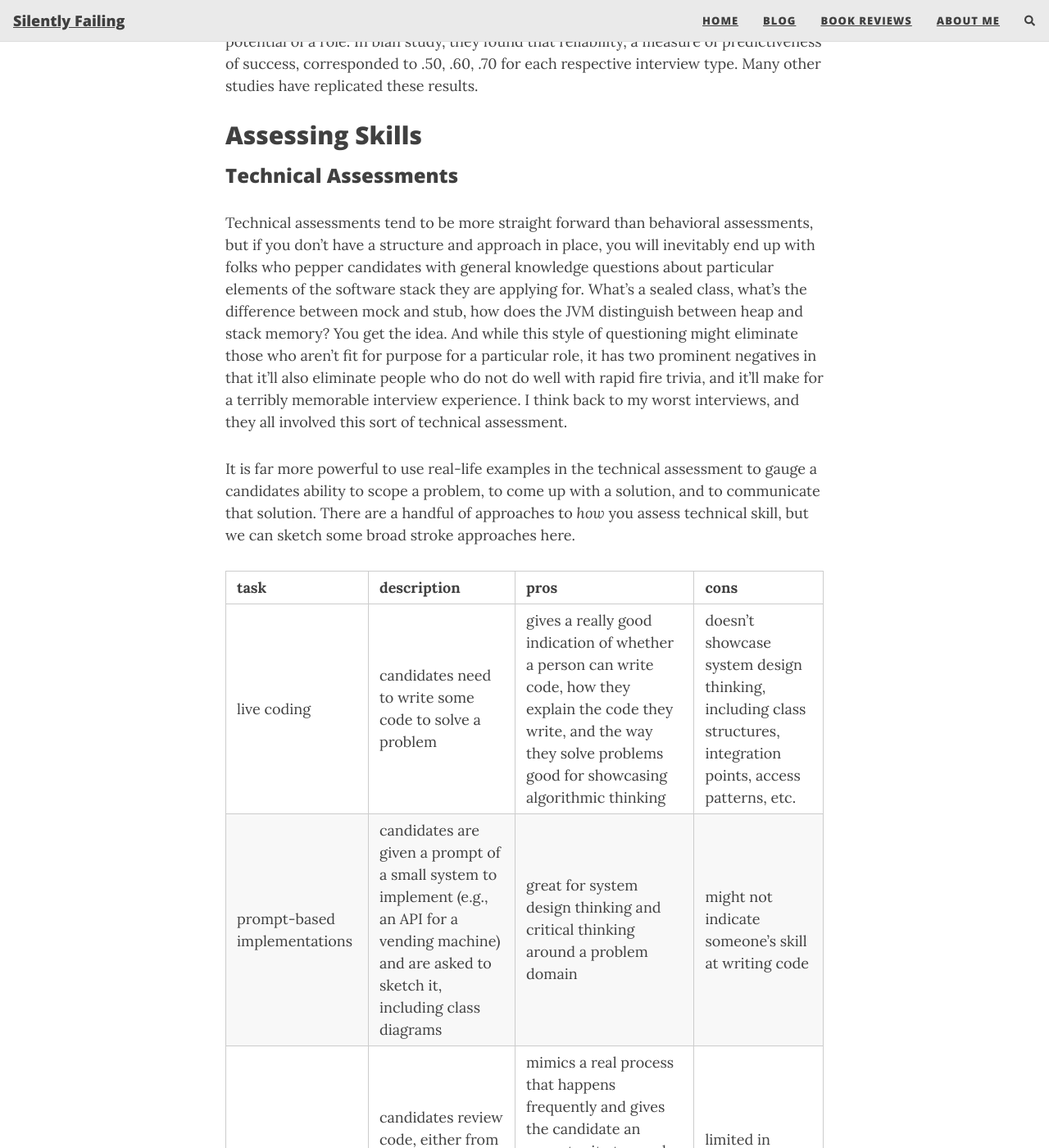
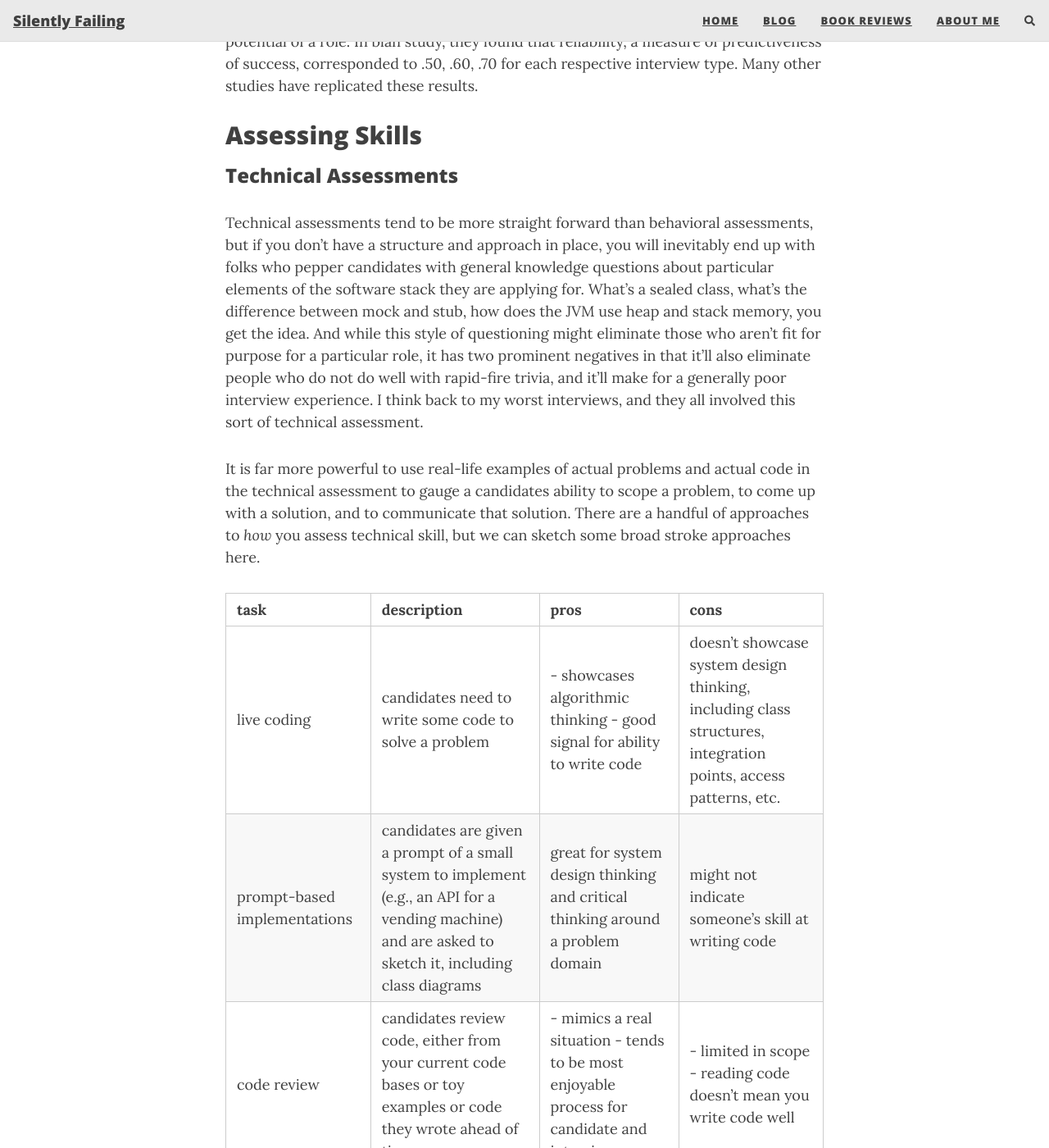
Before and after one commit to mmcintyre1/silently-failing, a Jekyll site: the page built from _posts/blog/2022-07-27-on-interviewing.md, in a window 1280 px wide and 1400 px high, scrolled down 4907 px. Shown: the whole window at 82% size. Built offline with Jekyll 4.4.1, drawn with Linux system fonts in a browser that asks for light colours; nearby versions of some CDN libraries; comment, search, counter and statistics services are not loaded; some of the changed text lies outside the part shown.

Commit message:
reworked technical assessment section

```diff
--- a/_posts/blog/2022-07-27-on-interviewing.md
+++ b/_posts/blog/2022-07-27-on-interviewing.md
@@ -17,7 +18,7 @@ date: 2022-07-27 12:00:00 -0500
 - [What's The Point?](#whats-the-point)
 - [Assessing Behavior And Competencies](#assessing-behavior-and-competencies)
   - [The Noise And The Bias](#the-noise-and-the-bias)
-  - [The Research](#the-research)
+  - [Types Of Interviews](#types-of-interviews)
 - [Assessing Skills](#assessing-skills)
   - [Technical Assessments](#technical-assessments)
   - [Other Skills Assessments](#other-skills-assessments)
@@ -70,7 +71,7 @@ Here are some biases you might typically fall into during an interview:
 
 Bias, a systematic skew in one direction or another, is just one side of the errors in judgement coin[^fn2]. The other side is noise, or random scatter. Add this to the interview mix, and you have a recipe for the decisions we make in the candidates we hire having exceptionally low predictive power; essentially only slightly better than a coin flip. We could all save a bit of time and just flip the coin. Let's take a look at what the research says about how to increase the predictive power of our judgments.
 
-### The Research
+### Types Of Interviews
 Despite the potential presence of bias and noise, not all interview types are created the same. Most research classifies interview approaches into three broad categories, coinciding with a spectrum of less to more structure structure and informal to behavioral questions.
 
 The most informal type of interview and the structure most frequently used is a **convential unstructured interview**, where the interviewer and interviewee engage in a type of informal dialogue, where questions follow the course of conversation and the interviewer typically doesn't bring a script of questions to ask.
@@ -83,24 +84,29 @@ In increasing the structure of the interview corresponds to increasing reliabili
 
 ## Assessing Skills
 ### Technical Assessments
-Technical assessments tend to be more straight forward than behavioral assessments, but if you don't have a structure and approach in place, you will inevitably end up with folks who pepper candidates with general knowledge questions about particular elements of the software stack they are applying for. What's a sealed class, what's the difference between mock and stub, how does the JVM distinguish between heap and stack memory? You get the idea. And while this style of questioning might eliminate those who aren't fit for purpose for a particular role, it has two prominent negatives in that it'll also eliminate people who do not do well with rapid fire trivia, and it'll make for a terribly memorable interview experience. I think back to my worst interviews, and they all involved this sort of technical assessment.
+Technical assessments tend to be more straight forward than behavioral assessments, but if you don't have a structure and approach in place, you will inevitably end up with folks who pepper candidates with general knowledge questions about particular elements of the software stack they are applying for. What's a sealed class, what's the difference between mock and stub, how does the JVM use heap and stack memory, you get the idea. And while this style of questioning might eliminate those who aren't fit for purpose for a particular role, it has two prominent negatives in that it'll also eliminate people who do not do well with rapid-fire trivia, and it'll make for a generally poor interview experience. I think back to my worst interviews, and they all involved this sort of technical assessment.
 
-It is far more powerful to use real-life examples in the technical assessment to gauge a candidates ability to scope a problem, to come up with a solution, and to communicate that solution. There are a handful of approaches to _how_ you assess technical skill, but we can sketch some broad stroke approaches here.
+It is far more powerful to use real-life examples of actual problems and actual code in the technical assessment to gauge a candidates ability to scope a problem, to come up with a solution, and to communicate that solution. There are a handful of approaches to _how_ you assess technical skill, but we can sketch some broad stroke approaches here.
 
-| task                         | description                                                                                                                                            | pros                                                                                                                                                                                                                                                | cons                                                                                                           |
-|------------------------------|--------------------------------------------------------------------------------------------------------------------------------------------------------|-----------------------------------------------------------------------------------------------------------------------------------------------------------------------------------------------------------------------------------------------------|----------------------------------------------------------------------------------------------------------------|
-| live coding                  | candidates need to write some code to solve a problem                                                                                                  | gives a really good indication of whether a person can write code, how they explain the code they write, and the way they solve problems good for showcasing algorithmic thinking                                                                   | doesn't showcase system design thinking, including class structures, integration points, access patterns, etc. |
-| prompt-based implementations | candidates are given a prompt of a small system to implement (e.g., an API for a vending machine) and are asked to sketch it, including class diagrams | great for system design thinking and critical thinking around a problem domain                                                                                                                                                                      | might not indicate someone's skill at writing code                                                             |
-| code review                  | candidates review code, either from your current code bases or toy examples or code they wrote ahead of time                                           | mimics a real process that happens frequently and gives the candidate an opportunity to speak about optimizing code if using real code from internal code bases, gives a candidate the ability to see your code and what they might be working with | limited in scope reading code doesn't mean you write code well                                                 |
-| general knowledge questions  | questions about technical stack either listed on resume or what is expected to be worked with                                                          | easy to prepare                                                                                                                                                                                                                                     | too much noise and bias                                                                                        |
+| task                         | description                                                                                                                                            | pros                                                                                         | cons                                                                                                           |
+|------------------------------|--------------------------------------------------------------------------------------------------------------------------------------------------------|----------------------------------------------------------------------------------------------|----------------------------------------------------------------------------------------------------------------|
+| live coding                  | candidates need to write some code to solve a problem                                                                                                  | - showcases algorithmic thinking - good signal for ability to write code                     | doesn't showcase system design thinking, including class structures, integration points, access patterns, etc. |
+| prompt-based implementations | candidates are given a prompt of a small system to implement (e.g., an API for a vending machine) and are asked to sketch it, including class diagrams | great for system design thinking and critical thinking around a problem domain               | might not indicate someone's skill at writing code                                                             |
+| code review                  | candidates review code, either from your current code bases or toy examples or code they wrote ahead of time                                           | - mimics a real situation - tends to be most enjoyable process for candidate and interviewer | - limited in scope - reading code doesn't mean you write code well                                             |
+| general knowledge questions  | questions about technical stack either listed on resume or what is expected to be worked with                                                          | easy to prepare                                                                              | too much noise and bias                                                                                        |
 
 You might mix and match 1, 2, or 3, or run some A/B testing on approaches. #4 should be avoided generally, and I list it here solely to give that warning. An approach I've used in the past is to have a repository of options for code examples and prompts, and then for any particular opening we have all candidates go through the exact same process. This consistency is exceptionally important to reducing bias.
 
-Other concerns might be whether you circulate that prompt ahead of time, either as a suggestion (you'll be asked to implement an API during the interview) or specifically as a take-home assignment. I prefer the former, as a take-home assignment means someone can borrow an implementation and memorize it ahead of time. Live work, on the other hand, might exclude people who do not work well under pressure, but I'd rather miss out on one of those candidates rather than hire someone who just memorized one implementation. And with good interview coaching, you should be able to help out a candidate who doesn't work well under the pressure of a live session.
+I have found good success with toy examples of actual implementations rather than algorithmic puzzles. I'd rather a candidate implement a csv parser than code me up a red-black tree, but others might feel that the latter is a more reliable indicator of general cognitive ability. What sorts of problems you ask is completely up to you, but think about what exactly you want to be assessing and tailor the prompts to that.
+
+Other concerns might be whether you circulate that prompt ahead of time, either as a suggestion (e.g., you'll be asked to implement an API during the interview) or specifically as a take-home assignment. I prefer the former, as a take-home assignment means someone can borrow an implementation and memorize it ahead of time. Live work, on the other hand, might exclude people who do not work well under pressure, but I'd rather miss out on one of those candidates rather than hire someone who just memorized one implementation. And with good interview coaching, you should be able to help out a candidate who doesn't work well under the pressure of a live session.
 
 ### Other Skills Assessments
-You might not necessarily being hiring for a technical role, in which case, a live coding exercise wouldn't be an accurate barometer of success in a role.
+You might not necessarily being hiring for a technical role, in which case, a live coding exercise won't tell you much about a candidate. Some of the most memorable assessments I've gone through have been hypotheticals assessing critical thinking and problem solving, which is a valuable skill in any role.
 
+- [Fermi problems](https://en.wikipedia.org/wiki/Fermi_problem)
+
+- [Hypotheticals]
 
 ## Selling Your Company
 ### The Grass Is Greener
@@ -111,6 +117,7 @@ Beyond just a pitch, who you choose to be on your interview panel is really impo
 Ultimately, there are so many additional factors influencing a candidate's decision to choose a particular job over others that you do not control, but you do control how you sell your company during an interview, and you should seek to maximize that, especially because the effort to do so is light.
 
 ### Training Interviewers
+
 
 ## My approach
 Now that we've gone through what we are assessing for, I'd like to share an approach I've been using recently for how I structure my preparation for an interview. I'll start with some high level competencies, a framework within which to ground my questions. Often this will be supplied by the hiring manager, but when it's not, I find that these sorts of things can be a clarifying exercise. I like to also add a few clarifying thoughts to each competency.
```
Also changed, not shown: other parts of _posts/blog/2022-07-27-on-interviewing.md (+1 -0 lines).
